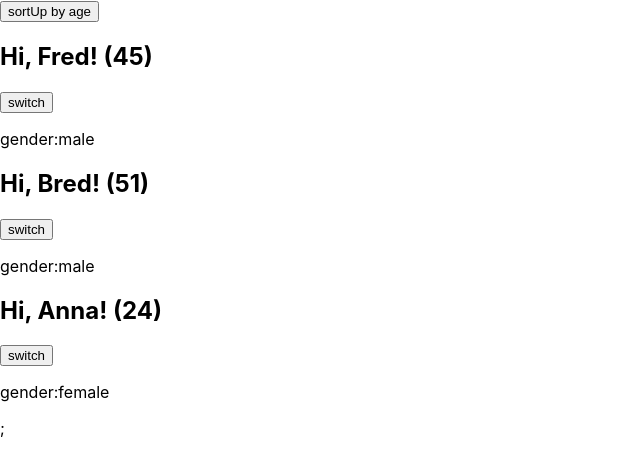
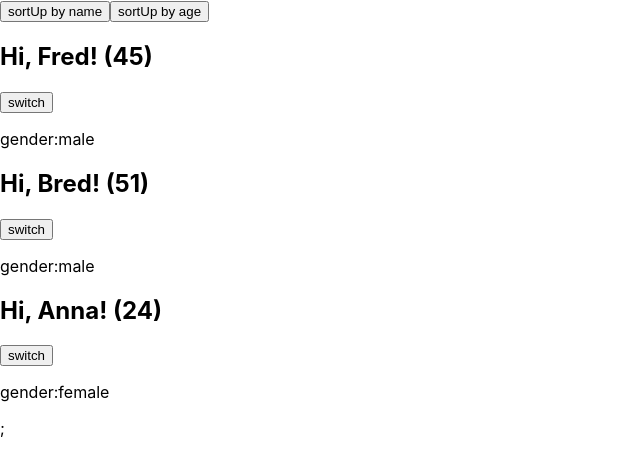
Before and after one commit to MartaPipan/react-10-06-2024, a React (Create React App) app: page / in a window 1280 px wide. Shown: the top 472 px of the page, without its empty margins (0-640 px from the left). Built offline with nearby package versions, Linux system fonts and the light colour scheme.

Commit message:
Task: SortByName(button)

```diff
--- a/src/components/CiaoList/index.jsx
+++ b/src/components/CiaoList/index.jsx
@@ -25,28 +25,49 @@ class CiaoList extends Component {
           isMale: false,
         },
       ],
-      isUpSort: true,
+      isUpSortByAge: true,
+      isUpSortByName: true,
+
     };
   }
+  sortUsersByName = () => {
+    const { users, isUpSortByName } = this.state;
+    this.setState({
+      users: users.toSorted((userA, userB) => {
+        const userNameA = userA.name.toUpperCase(); // ignore upper and lowercase
+        const userNameB = userB.name.toUpperCase(); // ignore upper and lowercase
+        if (userNameA < userNameB) {
+          return isUpSortByName?-1:1;
+        }
+        if (userNameA > userNameB) {
+          return isUpSortByName ? 1:-1;
+        }
+        // names must be equal
+        return 0;
+      }),
+      isUpSortByName:!isUpSortByName,
+    })
+  }
   sortUsersByAge = () => {
-    const { users, isUpSort} = this.state; //users - variable
+    const { users, isUpSortByAge} = this.state; //users - variable
     // поверхнева копія використовується для об'єктів першого порядку
     // об'єкти першого порядку - це такі об'єкти значеннями властивостей яких є примітиви
     this.setState({
       users: users.toSorted((userA, userB) =>
-        isUpSort ? userA.age - userB.age : userB.age - userA.age
+        isUpSortByAge ? userA.age - userB.age : userB.age - userA.age
       ),
-      isUpSort: !isUpSort,
+      isUpSortByAge: !isUpSortByAge,
     });
   };
   mapUsers = ({ id, name, age, isMale },i) => (
     <Ciao key={id} name={name} age={age} isMale={isMale} />
   );
   render() {
-    const { users,isUpSort} = this.state;
+    const { users,isUpSortByAge,isUpSortByName} = this.state;
     return (
       <>
-        <button onClick={this.sortUsersByAge}>sort{isUpSort?'Up':'Down'} by age</button>
+        <button onClick={this.sortUsersByName}>sort{isUpSortByName?'Up':'Down'} by name</button>
+        <button onClick={this.sortUsersByAge}>sort{isUpSortByAge?'Up':'Down'} by age</button>
         <section>{users.map(this.mapUsers)}</section>;
       </>
     );
```
